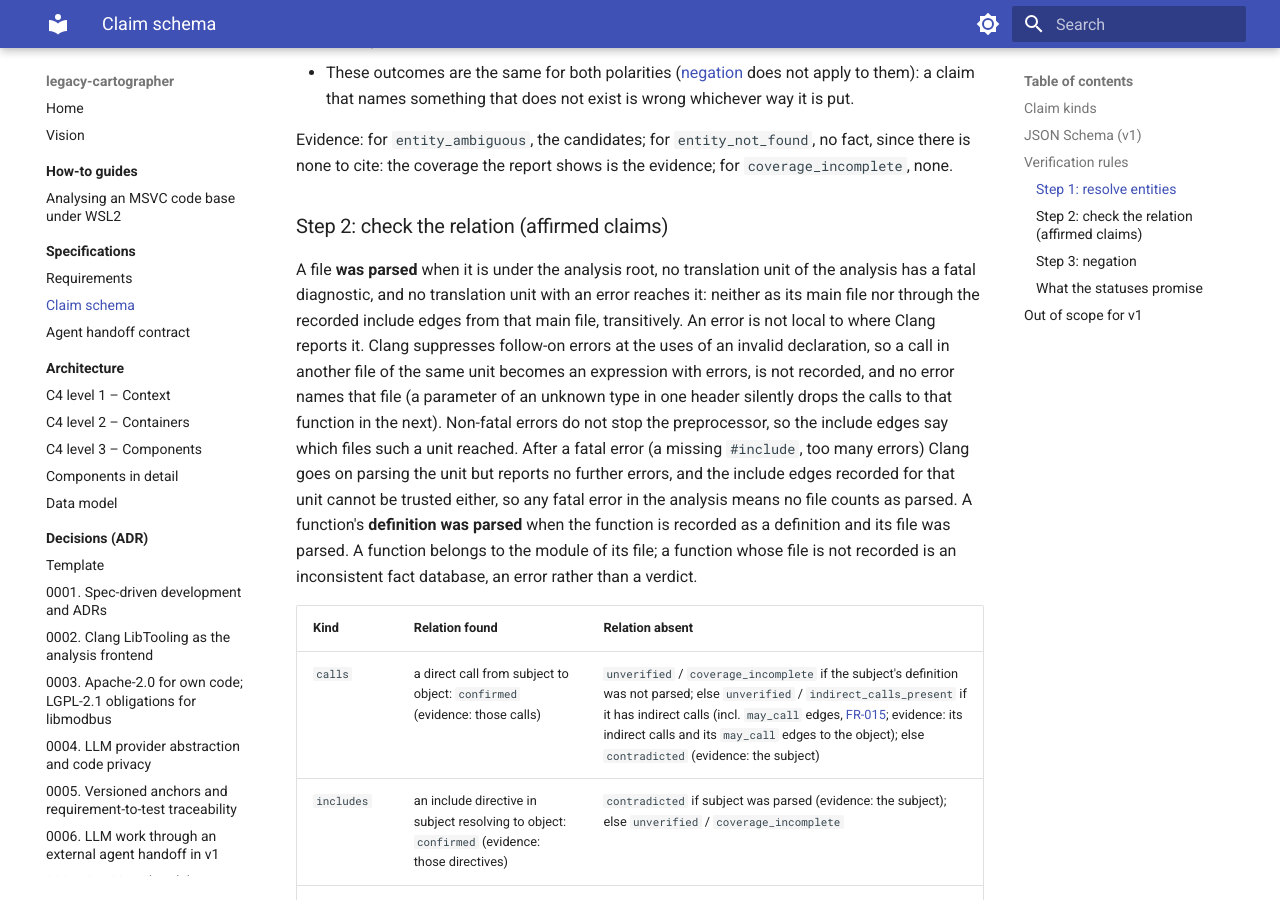
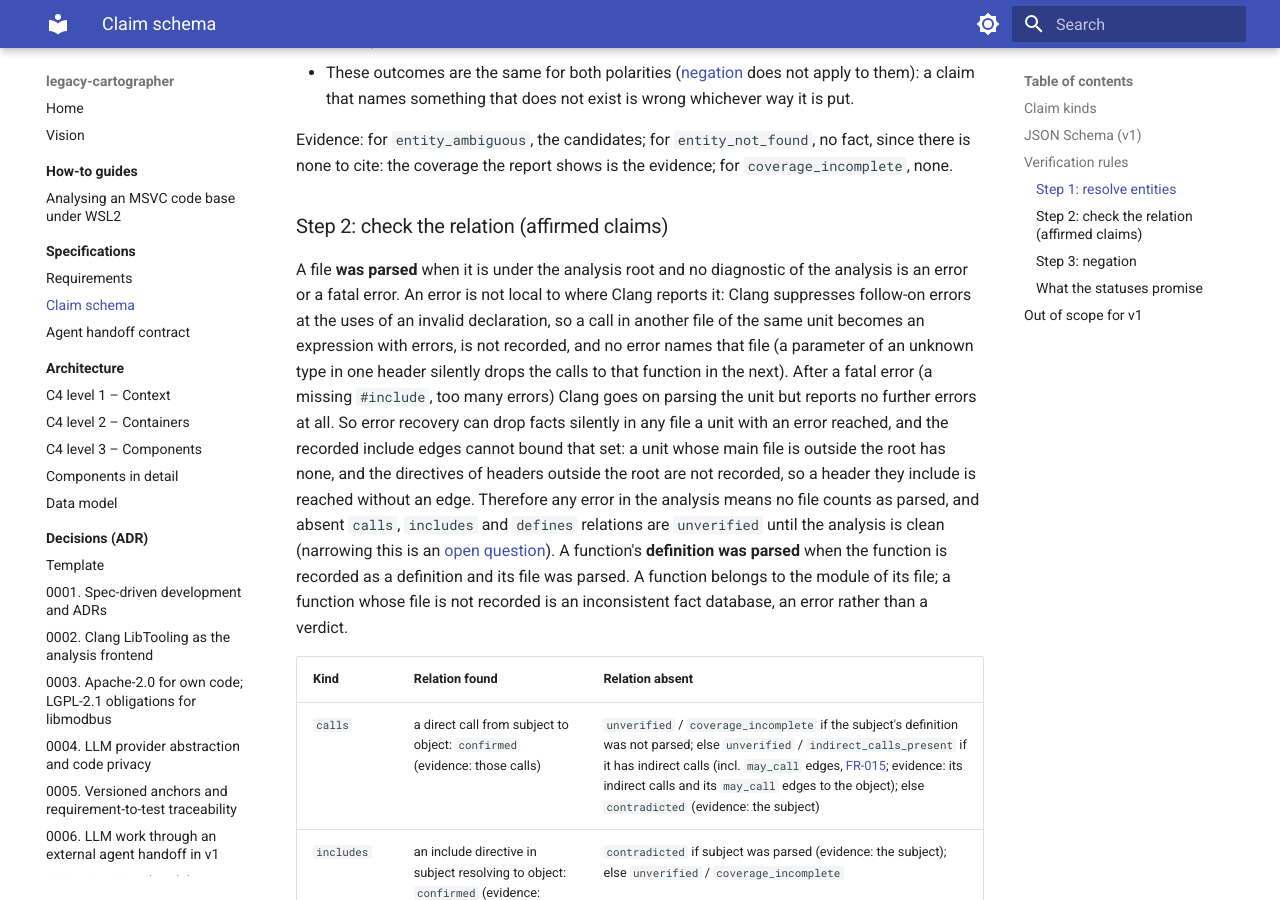
Before and after one commit to Tomek52/legacy-cartographer, an MkDocs documentation site: the page built from docs/specs/claim-schema.md, in a window 1280 px wide and 900 px high, scrolled down 3143 px. Built offline with MkDocs 1.6.1 and Material for MkDocs 9.7.7, drawn with Linux system fonts in a browser that asks for light colours.

Commit message:
docs(specs): any error in the analysis leaves no file parsed
Third review of B-27: recorded include edges cannot bound what a unit
with an error reached. A generated main file outside the root has no
edges, and directives of headers outside the root are not recorded, so
a header that error recovery damaged silently was still trusted. Relation
rules v2 (new in this pull request, amended without a bump) now say that
any error or fatal diagnostic in the analysis leaves no file parsed, and
give the real reason. The cost (every absent calls, includes and defines
relation unverified in such an analysis) is in the B-27 result, and
narrowing the rule is an open question for B-29.

Backlog: B-27

Co-Authored-By: Claude Opus 5.5 <noreply@anthropic.com>
Claude-Session: https://claude.ai/code/session_01Sn6UD6WxmmXBAgKToBQUdD

```diff
--- a/docs/specs/claim-schema.md
+++ b/docs/specs/claim-schema.md
@@ -151,20 +151,23 @@ evidence; for `coverage_incomplete`, none.
 
 ### <a id="claim-relation-rules-v2"></a>Step 2: check the relation (affirmed claims)
 
-A file **was parsed** when it is under the analysis root, no translation
-unit of the analysis has a fatal diagnostic, and no translation unit with
-an error reaches it: neither as its main file nor through the recorded
-include edges from that main file, transitively. An error is not local to
-where Clang reports it. Clang suppresses follow-on errors at the uses of
-an invalid declaration, so a call in another file of the same unit becomes
-an expression with errors, is not recorded, and no error names that file
-(a parameter of an unknown type in one header silently drops the calls to
-that function in the next). Non-fatal errors do not stop the preprocessor,
-so the include edges say which files such a unit reached. After a fatal
-error (a missing `#include`, too many errors) Clang goes on parsing the
-unit but reports no further errors, and the include edges recorded for that
-unit cannot be trusted either, so any fatal error in the analysis means no
-file counts as parsed. A function's **definition was parsed** when the function is recorded
+A file **was parsed** when it is under the analysis root and no
+diagnostic of the analysis is an error or a fatal error. An error is not
+local to where Clang reports it: Clang suppresses follow-on errors at the
+uses of an invalid declaration, so a call in another file of the same unit
+becomes an expression with errors, is not recorded, and no error names that
+file (a parameter of an unknown type in one header silently drops the calls
+to that function in the next). After a fatal error (a missing `#include`,
+too many errors) Clang goes on parsing the unit but reports no further
+errors at all. So error recovery can drop facts silently in any file a unit
+with an error reached, and the recorded include edges cannot bound that
+set: a unit whose main file is outside the root has none, and the
+directives of headers outside the root are not recorded, so a header they
+include is reached without an edge. Therefore any error in the analysis means no
+file counts as parsed, and absent `calls`, `includes` and `defines`
+relations are `unverified` until the analysis is clean (narrowing this is
+an [open question](../open-questions.md#open-technical-questions)). A
+function's **definition was parsed** when the function is recorded
 as a definition and its file was parsed. A function belongs to the module of
 its file; a function whose file is not recorded is an inconsistent fact
 database, an error rather than a verdict.
```
Also changed, not shown: docs/open-questions.md (+1 -0 lines), docs/plan/backlog.md (+7 -6 lines).
